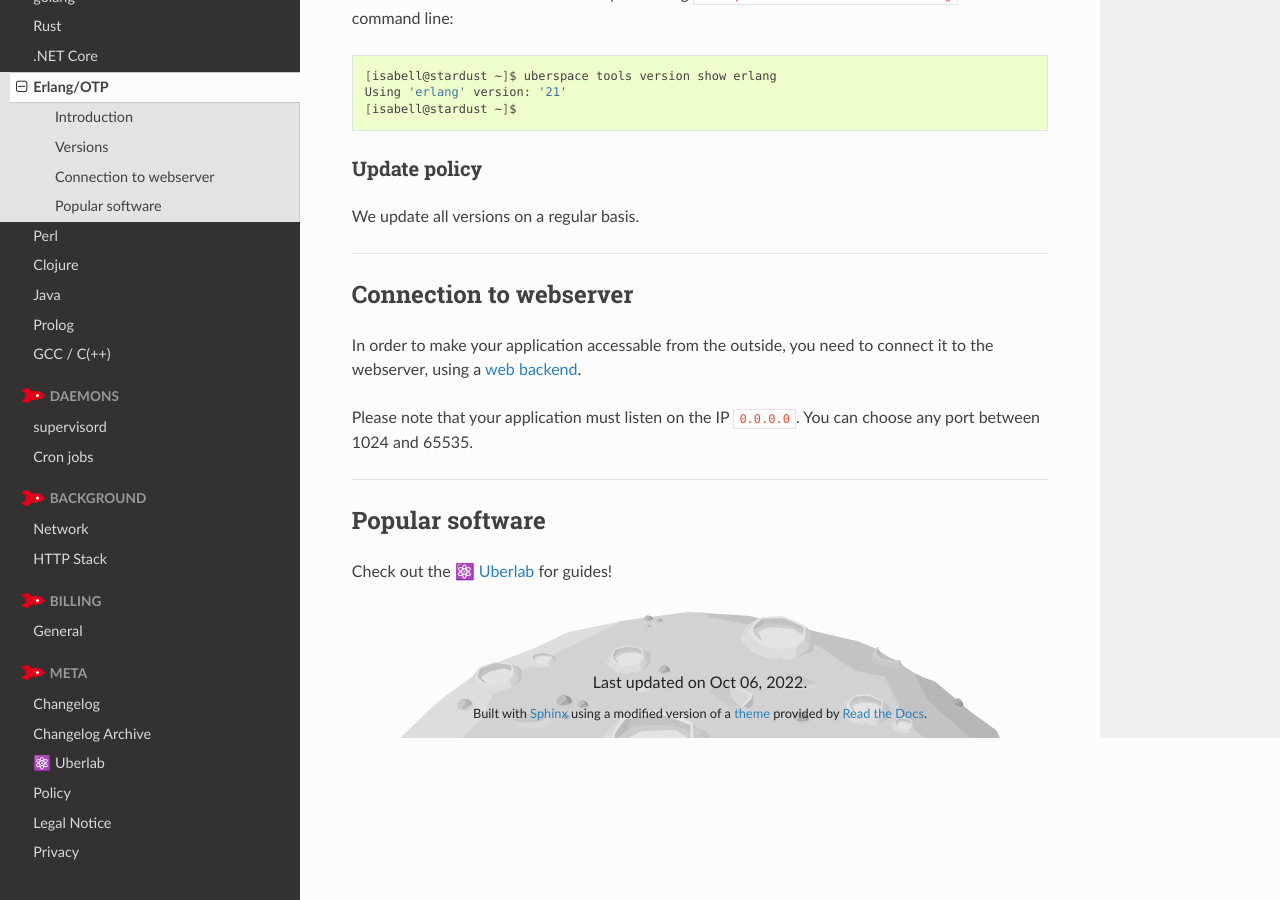
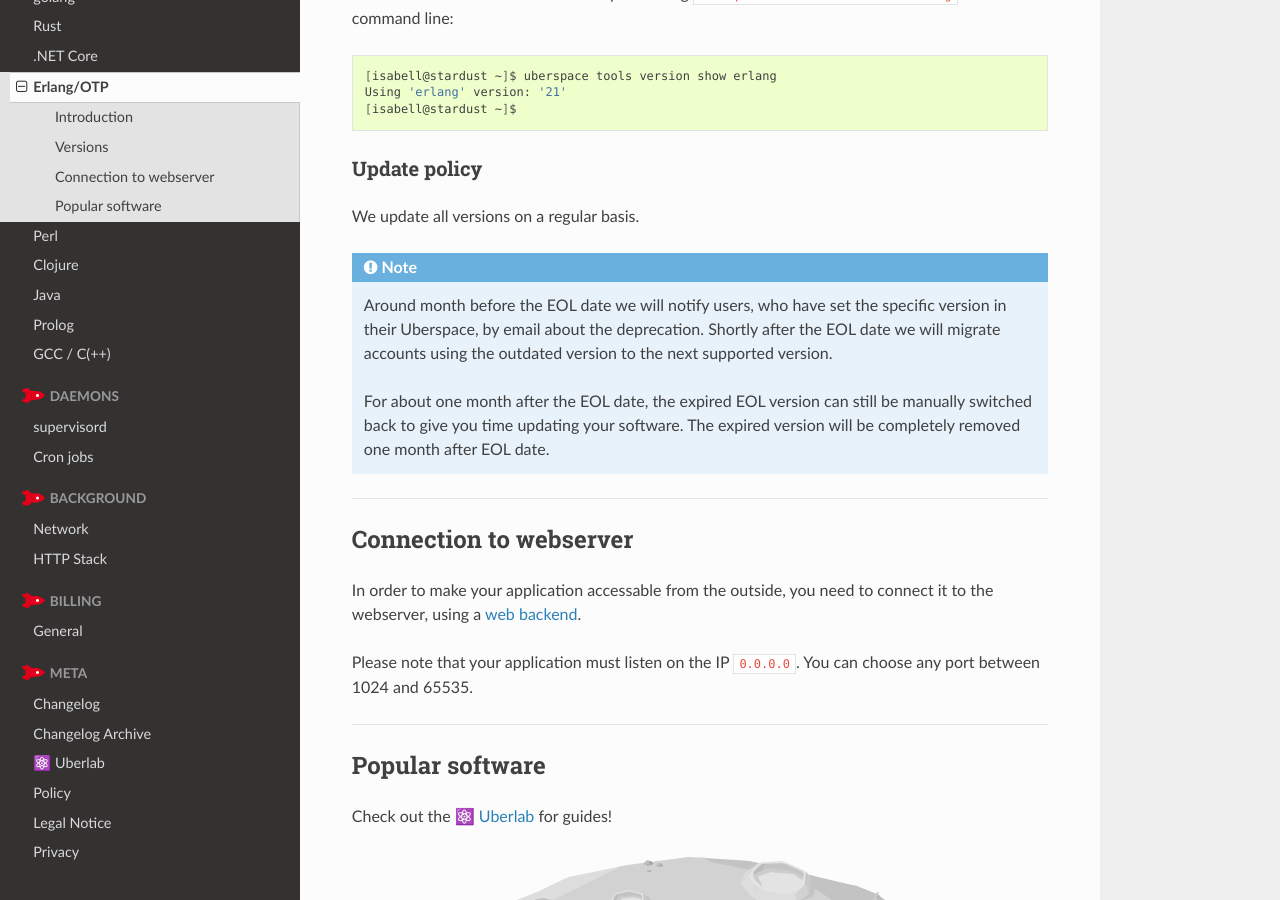
Before and after one commit to Uberspace/manual, a Sphinx documentation site: the page built from source/lang-erlang.rst, in a window 1280 px wide and 900 px high, scrolled down 1308 px. Built offline with Sphinx 7.4.7 and the Read the Docs theme 2.0.0, drawn with Linux system fonts in a browser that asks for light colours.

Commit message:
add infobox about software deprecation

```diff
--- /dev/null
+++ b/source/includes/deprecation.rst
@@ -0,0 +1,6 @@
+.. note::
+    Around month before the EOL date we will notify users, who have set the specific version in their Uberspace, by email about the deprecation.
+    Shortly after the EOL date we will migrate accounts using the outdated version to the next supported version.
+
+    For about one month after the EOL date, the expired EOL version can still be manually switched back to give you time updating your software.
+    The expired version will be completely removed one month after EOL date.
--- a/source/lang-erlang.rst
+++ b/source/lang-erlang.rst
@@ -71,6 +71,8 @@ Update policy
 
 We update all versions on a regular basis.
 
+.. include:: includes/deprecation.rst
+
 ----
 
 Connection to webserver
--- a/source/lang-nodejs.rst
+++ b/source/lang-nodejs.rst
@@ -80,6 +80,7 @@ We update all versions on a regular basis. Once the `support <https://github.com
 | 16     | Current                 | April 2024       |
 +--------+-------------------------+------------------+
 
+.. include:: includes/deprecation.rst
 
 ----
 
--- a/source/lang-php.rst
+++ b/source/lang-php.rst
@@ -83,6 +83,8 @@ We update all versions on a regular basis. Once the `security support <http://ph
 +--------+---------------------+------------------------+
 | 8.1    | Active support      | 25 Nov 2024            |
 +--------+---------------------+------------------------+
+
+.. include:: includes/deprecation.rst
 
 ----
 
--- a/source/lang-ruby.rst
+++ b/source/lang-ruby.rst
@@ -85,6 +85,8 @@ We update all versions on a regular basis. Once the `support <https://www.ruby-l
 | 3.0    | normal maintenance   | To be determined |
 +--------+----------------------+------------------+
 
+.. include:: includes/deprecation.rst
+
 ----
 
 Connection to webserver
```
